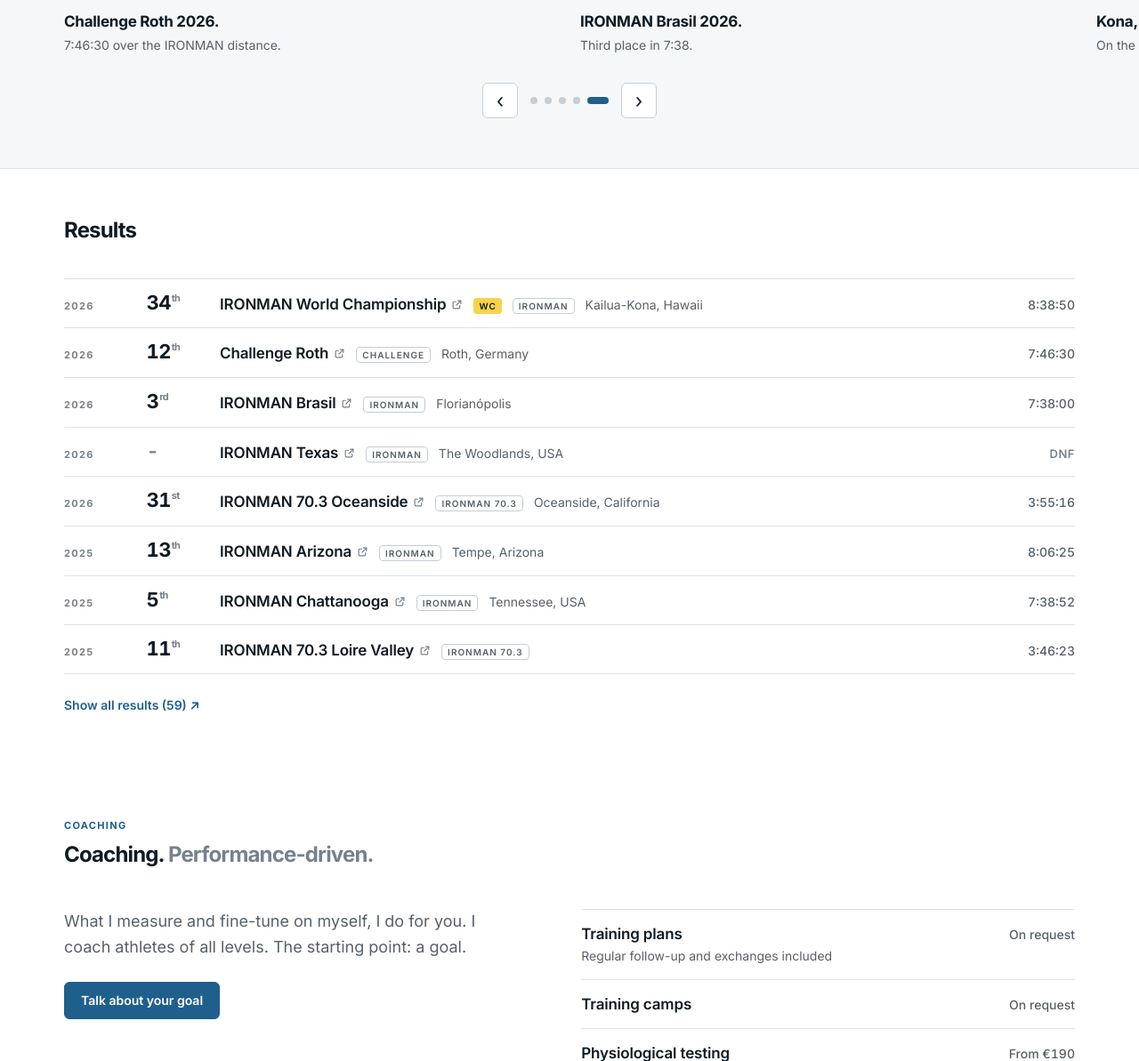
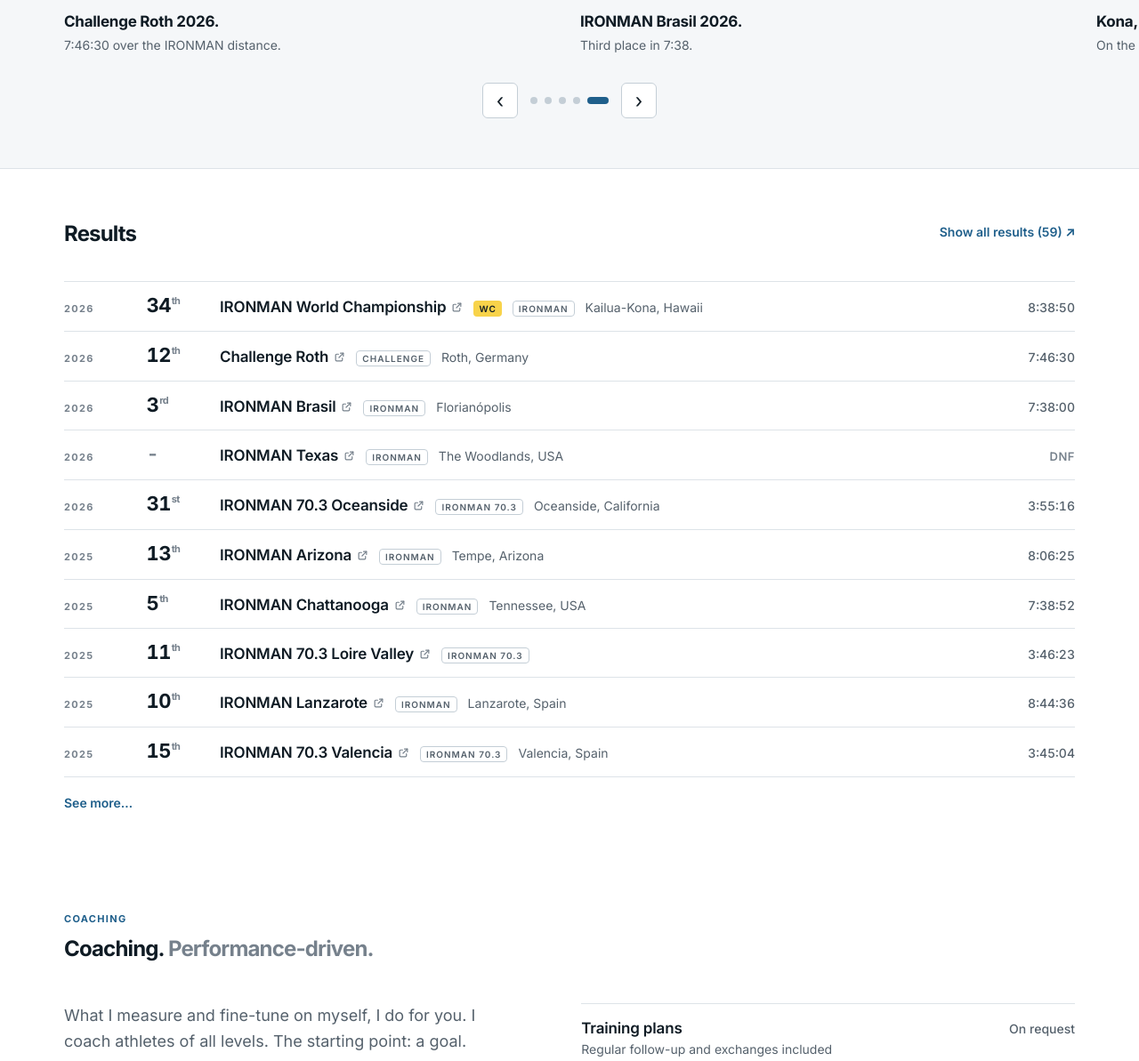
Before and after one commit to arnaudguilloux-web/site-arnaud-guilloux, a PHP site: page /en/ in a window 1280 px wide. Shown: the part 1456-2649 px from the top of the page at 89% size. Run offline with PHP 8.4, Linux system fonts and the light colour scheme.

Commit message:
Palmarès: lien « Afficher tout » dans l'en-tête comme la galerie, 10 lignes, lien « Voir plus… » en bas
Co-Authored-By: Claude Sonnet 5.5 <noreply@anthropic.com>
Claude-Session: https://claude.ai/code/session_0197ajPqd3WGEmMor7rfkrca

```diff
--- a/assets/style.css
+++ b/assets/style.css
@@ -146,7 +146,8 @@ h1 { font-weight: 700; font-size: clamp(2rem, 4.2vw, 2.875rem); line-height: 1.0
 .rank.dnf { font-weight: 600; color: var(--text-3); }
 .results .note.dnf { font-weight: 600; font-size: .8125rem; letter-spacing: .04em; color: var(--text-3); }
 .rank sup { font-size: .5em; vertical-align: top; position: relative; top: .1em; margin-left: 1px; color: var(--text-3); }
-.show-all { display: inline-block; margin-top: 20px; }
+.see-more { display: inline-block; margin-top: 20px; color: var(--accent); font: 600 14px/1.3 var(--sans); text-decoration: none; }
+.see-more:hover { text-decoration: underline; text-underline-offset: 4px; }
 .calendar time { display: flex; flex-direction: column; gap: 4px; }
 .calendar time b { font-weight: 700; font-size: 1.75rem; line-height: 1; letter-spacing: -.03em; font-variant-numeric: tabular-nums; }
 .tag { border: 1px solid var(--line-strong); border-radius: 4px; padding: 4px 8px; white-space: nowrap; color: var(--text-2); }
--- a/galerie.php
+++ b/galerie.php
@@ -33,7 +33,7 @@ $T = [
 <link rel="preconnect" href="https://fonts.googleapis.com">
 <link rel="preconnect" href="https://fonts.gstatic.com" crossorigin>
 <link href="https://fonts.googleapis.com/css2?family=Inter:wght@400;500;600;700;800&display=swap" rel="stylesheet">
-<link rel="stylesheet" href="<?= e($base) ?>assets/style.css?v=40">
+<link rel="stylesheet" href="<?= e($base) ?>assets/style.css?v=41">
 </head>
 <body>
 <header class="top">
--- a/index.php
+++ b/index.php
@@ -67,6 +67,7 @@ $T = [
         'see_results'  => 'Voir le palmarès',
         'see_worlds'   => 'Les Mondiaux',
         'show_all'     => 'Afficher tout le palmarès',
+        'see_more'     => 'Voir plus…',
         'worlds_big'   => ['Championnat du monde IRONMAN.', '%d fois au départ.'],
         'h_coaching'   => 'Coaching',
         'coaching_big' => ['Le coaching.', 'Orienté performance.'],
@@ -111,6 +112,7 @@ $T = [
         'see_results'  => 'See the results',
         'see_worlds'   => 'World Championships',
         'show_all'     => 'Show all results',
+        'see_more'     => 'See more…',
         'worlds_big'   => ['IRONMAN World Championship.', '%d times on the start line.'],
         'h_coaching'   => 'Coaching',
         'coaching_big' => ['Coaching.', 'Performance-driven.'],
@@ -195,7 +197,7 @@ $n = 0; // numérotation des sections
 <link rel="preconnect" href="https://fonts.googleapis.com">
 <link rel="preconnect" href="https://fonts.gstatic.com" crossorigin>
 <link href="https://fonts.googleapis.com/css2?family=Inter:wght@400;500;600;700;800&display=swap" rel="stylesheet">
-<link rel="stylesheet" href="<?= e($base) ?>assets/style.css?v=40">
+<link rel="stylesheet" href="<?= e($base) ?>assets/style.css?v=41">
 <script type="application/ld+json"><?= json_encode($jsonLd, JSON_UNESCAPED_UNICODE | JSON_UNESCAPED_SLASHES | JSON_HEX_TAG) ?></script>
 </head>
 <body>
@@ -288,18 +290,24 @@ $n = 0; // numérotation des sections
 
 <?php
 $rows      = results_rows($c);
-$firstRows = 8; ?>
+$firstRows = 10;
+$resultsUrl = $base . 'palmares.php' . ($lang === 'en' ? '?lang=en' : ''); ?>
 <?php if ($rows): ?>
 <section id="palmares">
   <div class="wrap">
-    <h2><?= e($T['h_results']) ?></h2>
+    <div class="head-row">
+      <h2><?= e($T['h_results']) ?></h2>
+      <?php if (count($rows) > $firstRows): ?>
+      <p class="links"><a class="more" href="<?= e($resultsUrl) ?>"><?= e($T['show_all']) ?> (<?= count($rows) ?>)</a></p>
+      <?php endif; ?>
+    </div>
     <ol class="rows results">
       <?php foreach (array_slice($rows, 0, $firstRows) as $r): ?>
       <?= result_li($r, rtrim($T['worlds_big'][0], '.'), $T['worlds_badge']) . "\n" ?>
       <?php endforeach; ?>
     </ol>
     <?php if (count($rows) > $firstRows): ?>
-    <a class="more show-all" href="<?= e($base) ?>palmares.php<?= $lang === 'en' ? '?lang=en' : '' ?>"><?= e($T['show_all']) ?> (<?= count($rows) ?>)</a>
+    <a class="see-more" href="<?= e($resultsUrl) ?>"><?= e($T['see_more']) ?></a>
     <?php endif; ?>
   </div>
 </section>
--- a/palmares.php
+++ b/palmares.php
@@ -34,7 +34,7 @@ $T = [
 <link rel="preconnect" href="https://fonts.googleapis.com">
 <link rel="preconnect" href="https://fonts.gstatic.com" crossorigin>
 <link href="https://fonts.googleapis.com/css2?family=Inter:wght@400;500;600;700;800&display=swap" rel="stylesheet">
-<link rel="stylesheet" href="<?= e($base) ?>assets/style.css?v=40">
+<link rel="stylesheet" href="<?= e($base) ?>assets/style.css?v=41">
 </head>
 <body>
 <header class="top">
```
